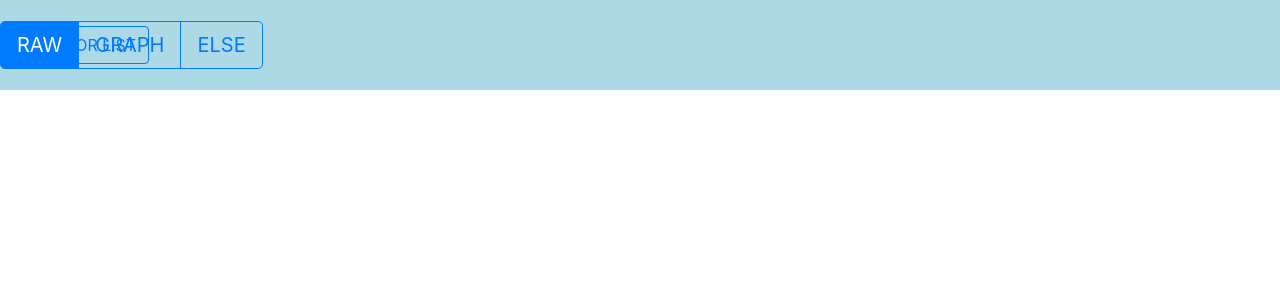
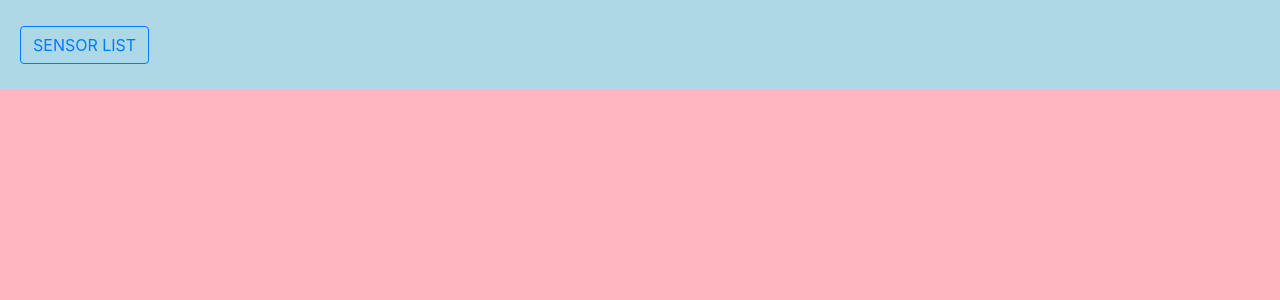
Before and after one commit to 20784678/LoRa_React, a React (Create React App) app in the folder lora_dashboard/: page / in a window 1280 px wide. Shown: the top 300 px of the page. Built offline with nearby package versions, Linux system fonts and the light colour scheme.

Commit message:
Fixed background of content window and sidenav

```diff
--- a/lora_dashboard/src/App.js
+++ b/lora_dashboard/src/App.js
@@ -31,15 +31,14 @@ class App extends React.Component {
         <div style={{poisition: 'absolute', width:'100%',height:'90px',background:'lightblue',display:'flex', alignItems: 'center'}}> {/* top naivigation bar */}
           <Button variant= {this.state.buttonSensorListPressed ? "primary":"outline-primary"} onClick={() => this.buttonSensorListPressed()} style={{marginLeft: '20px'}}>SENSOR LIST</Button>{' '} {/*Button style imported*/}
           <div style = {{position: 'absolute', display: 'flex', flexDirection: 'column', alignItems:'center'}}>
-            <ToggleButtonExample></ToggleButtonExample>
+
           </div>
         </div>
-        <div style={{position: 'fixed',width: '100%', height:'calc(100%-90px)',left: this.state.sideNavOpen ? '0px' : '-300px',transition: 'all 0.3s ease'}}> {/*content container*/}
+        <div style={{position: 'fixed',width: 'calc(100% + 135px)',left: this.state.sideNavOpen ? '0px' : '-135px',transition: 'all 0.3s ease',top:'90px',background:'lightpink',height:'calc(100% - 90px)'}}> {/*content container*/}
           {/*Stick content here*/}
           <SideNav></SideNav>
         </div>
       </div>
-
     )
   }
 
--- a/lora_dashboard/src/Layouts/SideNav.js
+++ b/lora_dashboard/src/Layouts/SideNav.js
@@ -16,13 +16,16 @@ class SideNav extends React.Component {
 	render()	{
     const { classes, ...rest } = this.props;
     return (
-      <div style={{position: 'fixed', width: '135px', height: '100%', background: 'lightgrey', display: 'flex', flexDirection:'column', alignItems: 'center'}}>
+          <div style={{position: 'absolute', width: '135px', background: 'transparent', display: 'flex', flexDirection:'column', alignItems: 'center'}}>
           <Button variant="outline-primary" style={{marginTop:'15px'}}>SENSOR 1</Button>
           <Button variant="outline-primary" style={{marginTop:'15px'}}>SENSOR 2</Button>
           <Button variant="outline-primary" style={{marginTop:'15px'}}>SENSOR 3</Button>
           <Button variant="outline-primary" style={{marginTop:'15px'}}>SENSOR 4</Button>
           <Button variant="outline-primary" style={{marginTop:'15px'}}>SENSOR 5</Button>
-
+          <Button variant="outline-primary" style={{marginTop:'15px'}}>SENSOR 5</Button>
+          <Button variant="outline-primary" style={{marginTop:'15px'}}>SENSOR 5</Button>
+          <Button variant="outline-primary" style={{marginTop:'15px'}}>SENSOR 5</Button>
+          <Button variant="outline-primary" style={{marginTop:'15px'}}>SENSOR 5</Button>
       </div>
     )
   }
```
